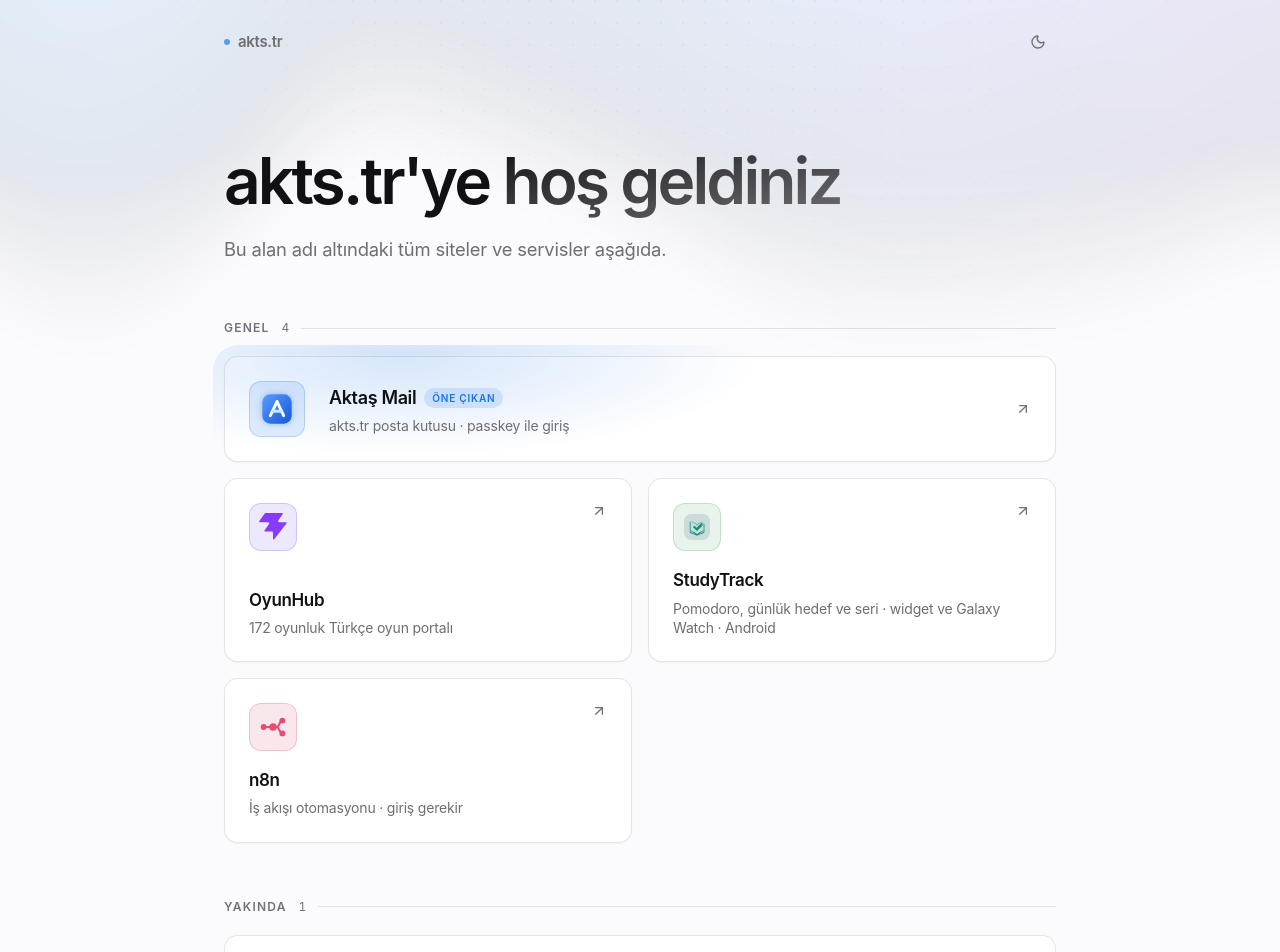
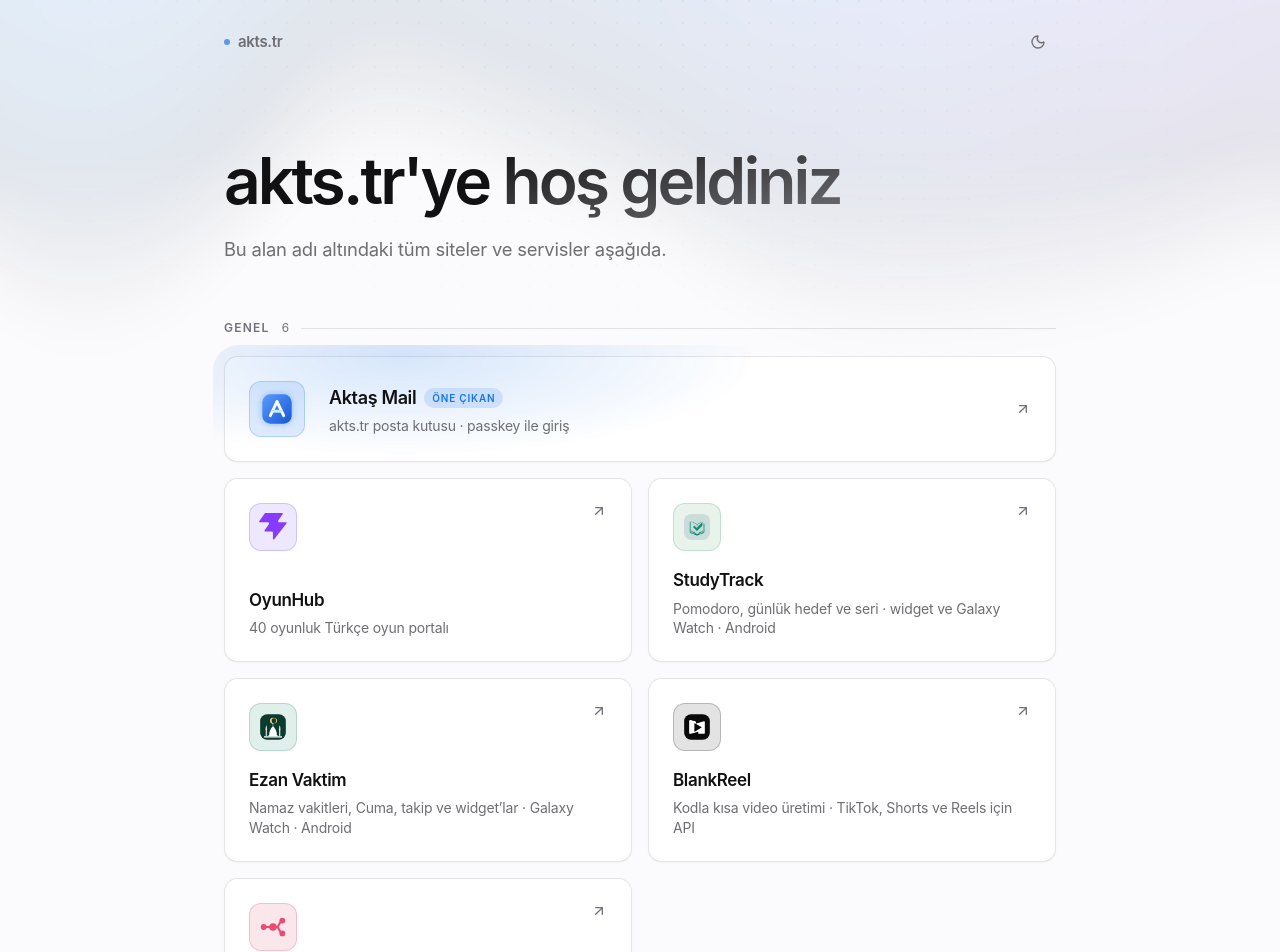
Before and after one commit to eymenaktas/akts-landing, a React (Vite) app: page / in a window 1280 px wide. Shown: the top 952 px of the page. Built offline with nearby package versions, Linux system fonts and the light colour scheme.

Commit message:
Link Ezan Vaktim to ezan.akts.tr and add BlankReel

```diff
--- a/src/App.tsx
+++ b/src/App.tsx
@@ -92,6 +92,7 @@
             </div>
           </section>
 
+          {upcoming.length > 0 && (
             <section className="mt-14">
               <SectionTitle count={upcoming.length} delay={0.35}>
                 Yakında
@@ -102,6 +103,7 @@
                 ))}
               </div>
             </section>
+          )}
 
           {/* Yeni kişi eklemek için src/data/site.ts içindeki `people`
               dizisine bir nesne ekle — burada değişiklik gerekmiyor. */}
--- a/src/components/Logos.tsx
+++ b/src/components/Logos.tsx
@@ -92,6 +92,18 @@
           </g>
         </g>
 
+        {/* BlankReel — sitenin kendi işareti; karo koyu, çünkü beyaz
+            karo açık temada kartın zeminine karışıyordu. */}
+        <g id="i-blankreel">
+          <rect x="2" y="2" width="44" height="44" rx="12" fill="#0a0a0a" />
+          <path
+            transform="translate(10.35 11.95) scale(.1096)"
+            fill="#fff"
+            fillRule="evenodd"
+            d="M12 2 L21 2 L107 25 L109 27 L109 52 L111 54 L182 36 L231 21 L237 21 L243 24 L247 32 L247 205 L245 211 L236 217 L147 217 L144 215 L144 188 L140 183 L90 199 L27 216 L15 218 L5 213 L2 205 L2 15 L4 8 L11 3 Z M85 51 L92 53 L191 110 L196 113 L197 117 L94 180 L85 183 L83 181 L84 52 Z"
+          />
+        </g>
+
         {/* StudyTrack — uygulamanın kendi ikonu (açık kitap + onay). Görsel
             olduğu için karo zemini ikondaki dairenin rengi; daire karoya
             karışıyor. */}
--- a/src/data/site.ts
+++ b/src/data/site.ts
@@ -4,7 +4,7 @@
    `icon` değeri src/components/Logos.tsx içindeki tanımın adı.
    ═══════════════════════════════════════════════════════════════ */
 
-export type LogoName = 'mail' | 'oyun' | 'n8n' | 'kod' | 'zarf' | 'github' | 'ezan' | 'study'
+export type LogoName = 'mail' | 'oyun' | 'n8n' | 'kod' | 'zarf' | 'github' | 'ezan' | 'study' | 'blankreel'
 
 export type Link = {
   name: string
@@ -37,7 +37,7 @@
   },
   {
     name: 'OyunHub',
-    desc: '172 oyunluk Türkçe oyun portalı',
+    desc: '40 oyunluk Türkçe oyun portalı',
     href: 'https://oyun.akts.tr',
     icon: 'oyun',
     accent: 'var(--c-oyun)',
@@ -48,6 +48,20 @@
     href: 'https://studytrack.tr',
     icon: 'study',
     accent: 'var(--c-study)',
+  },
+  {
+    name: 'Ezan Vaktim',
+    desc: 'Namaz vakitleri, Cuma, takip ve widget’lar · Galaxy Watch · Android',
+    href: 'https://ezan.akts.tr',
+    icon: 'ezan',
+    accent: 'var(--c-ezan)',
+  },
+  {
+    name: 'BlankReel',
+    desc: 'Kodla kısa video üretimi · TikTok, Shorts ve Reels için API',
+    href: 'https://blankreel.com',
+    icon: 'blankreel',
+    accent: 'var(--c-blankreel)',
   },
   {
     name: 'n8n',
@@ -100,12 +114,4 @@
   status: string
 }
 
-export const upcoming: Upcoming[] = [
-  {
-    name: 'Ezan Vaktim',
-    desc: 'Namaz vakitleri, ezan bildirimi ve widget’lar · Android · reklamsız',
-    icon: 'ezan',
-    accent: 'var(--c-ezan)',
-    status: 'Geliştiriliyor',
-  },
-]
+export const upcoming: Upcoming[] = []
--- a/src/index.css
+++ b/src/index.css
@@ -52,6 +52,7 @@
     --c-github: #24292f;
     --c-ezan: #0e7f5f;
     --c-study: #3a9a5e;
+    --c-blankreel: #18181b;
 
     --ring-a: rgba(0, 0, 0, 0.28);
     --ring-b: rgba(0, 0, 0, 0.06);
@@ -96,6 +97,7 @@
     --c-github: #d8d8de;
     --c-ezan: #4fd1a5;
     --c-study: #5cc986;
+    --c-blankreel: #e4e4e7;
 
     --ring-a: rgba(255, 255, 255, 0.32);
     --ring-b: rgba(255, 255, 255, 0.07);
```
Lines whose indentation alone changed are shown as unchanged.
